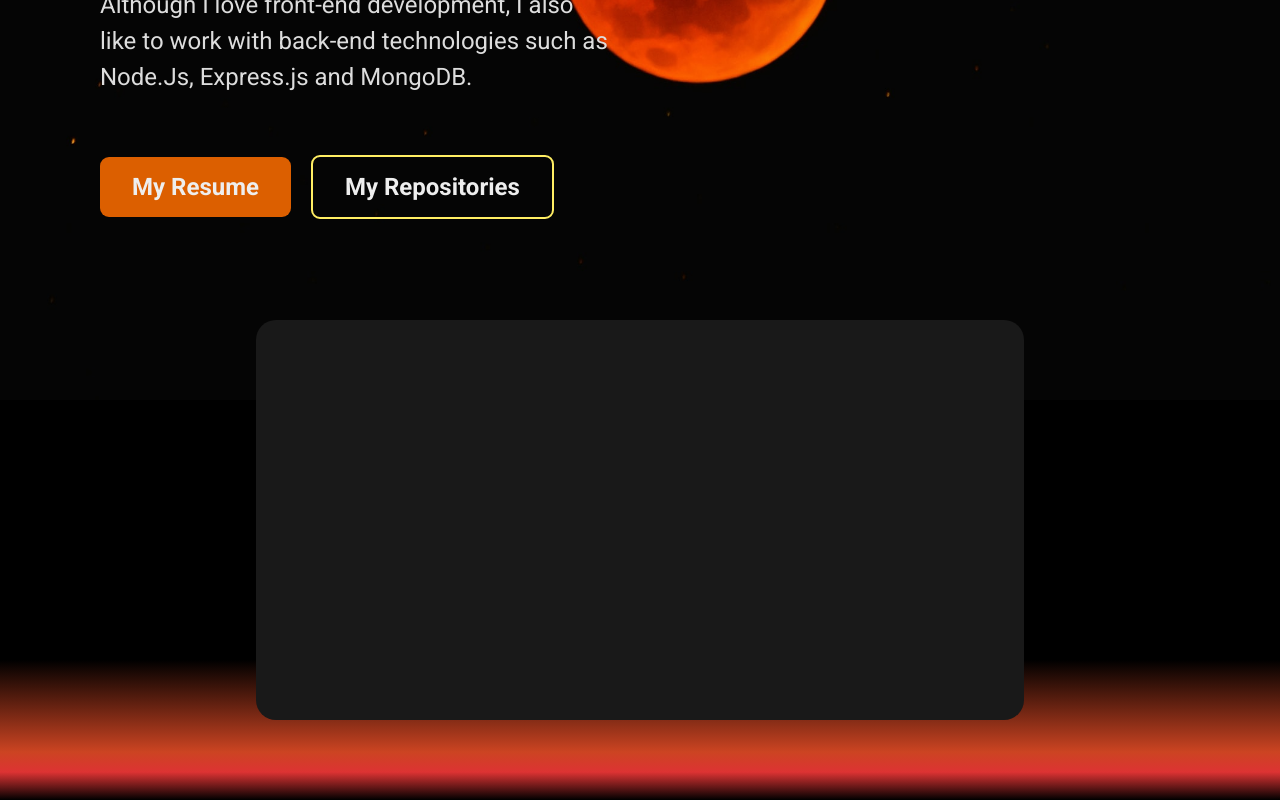
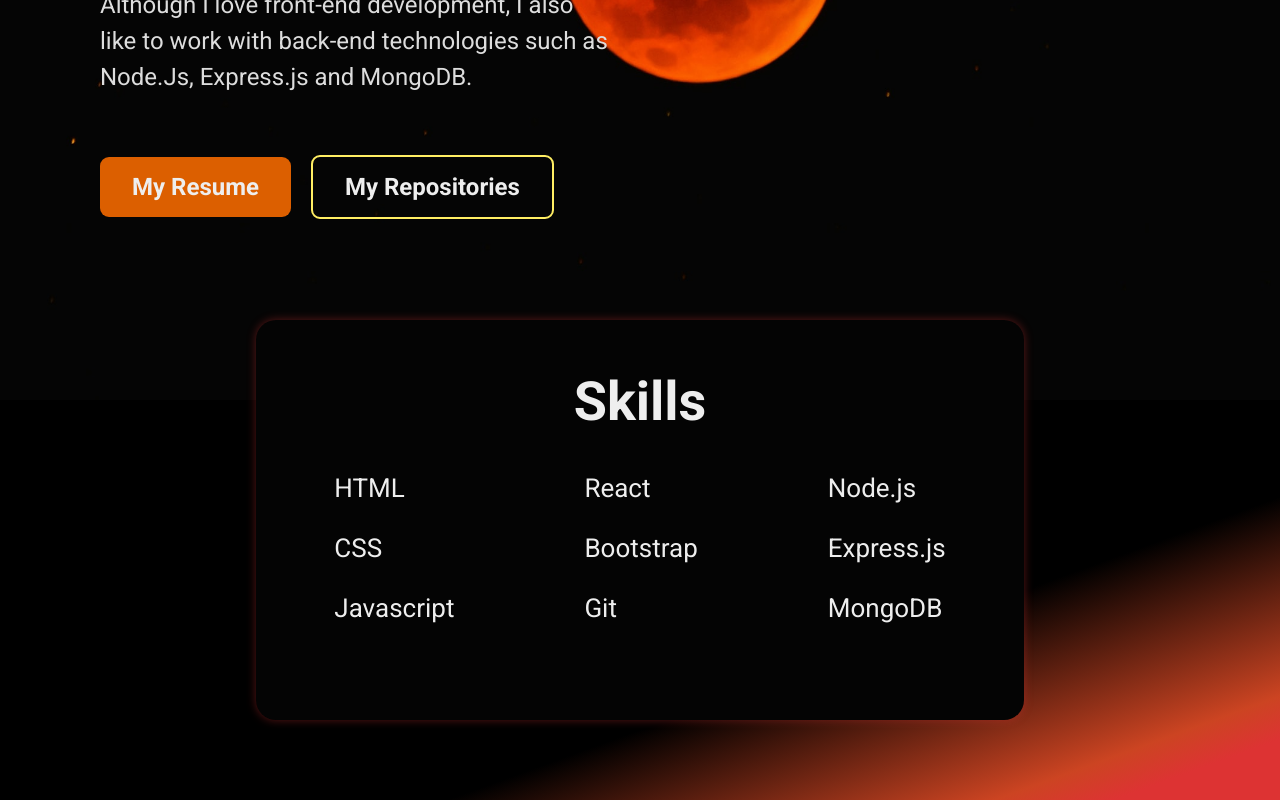
Before and after one commit to Onionie/portfolio, a React (Create React App) app: page / in a window 1280 px wide. Shown: the part 480-1280 px from the top of the page. Built offline with nearby package versions, Linux system fonts and the light colour scheme.

Commit message:
Creates list of skills

```diff
--- a/src/Components/Skills.js
+++ b/src/Components/Skills.js
@@ -4,7 +4,26 @@ import styles from './Skills.module.css';
 const Skills = () => {
   return (
     <section className={styles.skills}>
-      <div className={styles.skills__box}></div>
+      <div className={styles.skills__box}>
+        <h1>Skills</h1>
+        <div className={styles.skills_logo_box}>
+          <ul>
+            <li>HTML</li>
+            <li>CSS</li>
+            <li>Javascript</li>
+          </ul>
+          <ul>
+            <li>React</li>
+            <li>Bootstrap</li>
+            <li>Git</li>
+          </ul>
+          <ul>
+            <li>Node.js</li>
+            <li>Express.js</li>
+            <li>MongoDB</li>
+          </ul>
+        </div>
+      </div>
     </section>
   );
 };
--- a/src/Components/Skills.module.css
+++ b/src/Components/Skills.module.css
@@ -1,8 +1,7 @@
 .skills {
   background: rgb(221, 51, 51);
   background: linear-gradient(
-    0deg,
-    rgba(0, 0, 0, 1) 0%,
+    340deg,
     rgba(221, 51, 51, 1) 7%,
     rgba(204, 68, 34, 1) 12%,
     rgba(0, 0, 0, 1) 35%
@@ -11,7 +10,8 @@
 }
 
 .skills__box {
-  background-color: #191919;
+  background-color: #040404;
+  box-shadow: 0 0 10px rgba(221, 51, 51, 0.4);
   margin: 0 auto;
   padding: 5rem 10rem;
   height: 400px;
@@ -21,3 +21,25 @@
   position: relative;
   top: -8rem;
 }
+
+.skills__box h1 {
+  text-align: center;
+  font-weight: 700;
+  font-size: 5.4rem;
+}
+
+.skills_logo_box {
+  margin-top: 2rem;
+  display: grid;
+  grid-template-columns: 1fr 1fr 1fr;
+  gap: 10rem;
+  justify-content: center;
+  font-size: 2.6rem;
+}
+
+.skills_logo_box li {
+  list-style: none;
+  margin-top: 1rem;
+  padding: 1rem 1.5rem;
+  border-radius: 0.6rem;
+}
```
